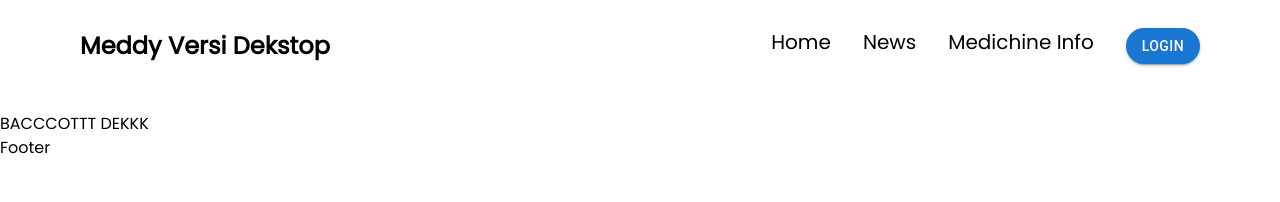
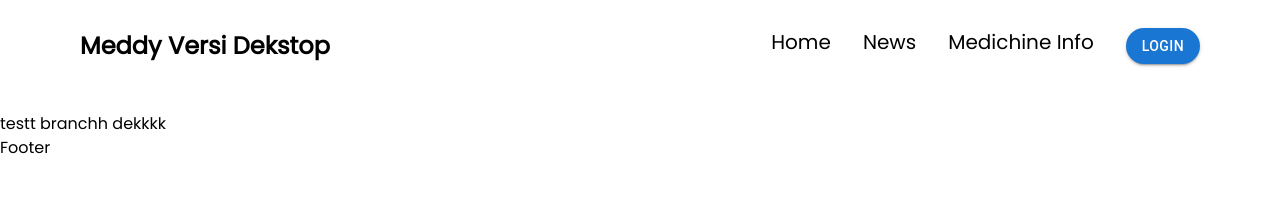
Before and after one commit to 01011001andra/Meddy, a React (Vite) app: page / in a window 1280 px wide. Shown: the top 202 px of the page. Built offline with nearby package versions, Linux system fonts and the light colour scheme.

Commit message:
new branch

```diff
--- a/src/pages/user/UserHome.jsx
+++ b/src/pages/user/UserHome.jsx
@@ -3,7 +3,7 @@ import React from "react";
 const UserHome = () => {
   return (
     <div className="pt-28">
-      <h1>BACCCOTTT DEKKK</h1>
+      <h1>testt branchh dekkkk</h1>
     </div>
   );
 };
```
